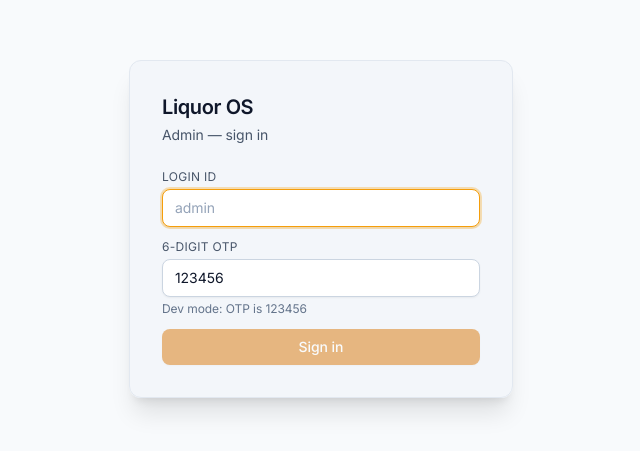
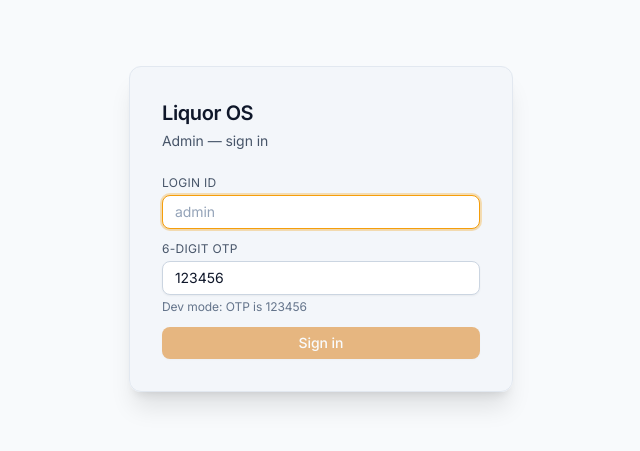
Before and after one commit to rd20inc-beep/liquor, a React (Vite) app in the folder admin-web/: page /login in a window 1280 px wide. Shown: the part 171-622 px from the top of the page, without its empty margins (319-959 px from the left). Built offline with nearby package versions, Linux system fonts and the light colour scheme.

Commit message:
theme: dial sizes back — compact cards/tiles/inputs, keep modern surfaces

```diff
--- a/admin-web/src/components/ui.tsx
+++ b/admin-web/src/components/ui.tsx
@@ -13,7 +13,7 @@ export function Button({
   variant?: 'primary' | 'secondary' | 'ghost' | 'danger';
 }) {
   const base =
-    'inline-flex items-center justify-center gap-1.5 rounded-lg px-3.5 py-2 text-sm font-medium shadow-sm transition focus:outline-none focus:ring-2 focus:ring-offset-1 focus:ring-offset-slate-50 disabled:opacity-50';
+    'inline-flex items-center justify-center gap-1.5 rounded-lg px-3 py-1.5 text-sm font-medium shadow-sm transition focus:outline-none focus:ring-2 focus:ring-offset-1 focus:ring-offset-slate-50 disabled:opacity-50';
   const variants = {
     primary: 'bg-amber-600 hover:bg-amber-700 text-white focus:ring-amber-500',
     secondary:
@@ -30,7 +30,7 @@ export function Input({
 }: InputHTMLAttributes<HTMLInputElement>) {
   return (
     <input
-      className={`w-full rounded-lg border border-slate-300 bg-white px-3 py-2 text-sm text-slate-900 placeholder-slate-400 shadow-sm transition focus:border-amber-500 focus:outline-none focus:ring-2 focus:ring-amber-500/30 ${className}`}
+      className={`w-full rounded-lg border border-slate-300 bg-white px-3 py-1.5 text-sm text-slate-900 placeholder-slate-400 shadow-sm transition focus:border-amber-500 focus:outline-none focus:ring-2 focus:ring-amber-500/30 ${className}`}
       {...props}
     />
   );
@@ -43,7 +43,7 @@ export function Select({
 }: SelectHTMLAttributes<HTMLSelectElement>) {
   return (
     <select
-      className={`w-full rounded-lg border border-slate-300 bg-white px-3 py-2 text-sm text-slate-900 shadow-sm transition focus:border-amber-500 focus:outline-none focus:ring-2 focus:ring-amber-500/30 ${className}`}
+      className={`w-full rounded-lg border border-slate-300 bg-white px-3 py-1.5 text-sm text-slate-900 shadow-sm transition focus:border-amber-500 focus:outline-none focus:ring-2 focus:ring-amber-500/30 ${className}`}
       {...props}
     >
       {children}
@@ -93,12 +93,12 @@ export function Card({
       className={`rounded-xl border border-slate-200 bg-white shadow-sm ring-1 ring-black/[0.02] ${className}`}
     >
       {title && (
-        <div className="flex items-center justify-between border-b border-slate-100 px-5 py-3">
+        <div className="flex items-center justify-between border-b border-slate-100 px-4 py-2">
           <h3 className="text-sm font-semibold tracking-tight text-slate-900">{title}</h3>
           {actions}
         </div>
       )}
-      <div className="p-5">{children}</div>
+      <div className="p-4">{children}</div>
     </div>
   );
 }
@@ -178,17 +178,17 @@ export function Tile({
   };
   return (
     <div
-      className={`rounded-xl border border-slate-200 bg-white p-5 shadow-sm ring-1 ring-black/[0.02] border-l-4 ${
+      className={`rounded-xl border border-slate-200 bg-white p-4 shadow-sm ring-1 ring-black/[0.02] border-l-4 ${
         tone ? accent[tone] : 'border-l-slate-300'
       }`}
     >
       <div className="text-[11px] font-medium uppercase tracking-wider text-slate-500">
         {label}
       </div>
-      <div className="mt-2 text-3xl font-semibold tracking-tight text-slate-900 tabular">
+      <div className="mt-1 text-2xl font-semibold tracking-tight text-slate-900 tabular">
         {value}
       </div>
-      {sub && <div className="mt-1.5 text-xs text-slate-500">{sub}</div>}
+      {sub && <div className="mt-1 text-xs text-slate-500">{sub}</div>}
     </div>
   );
 }
```
